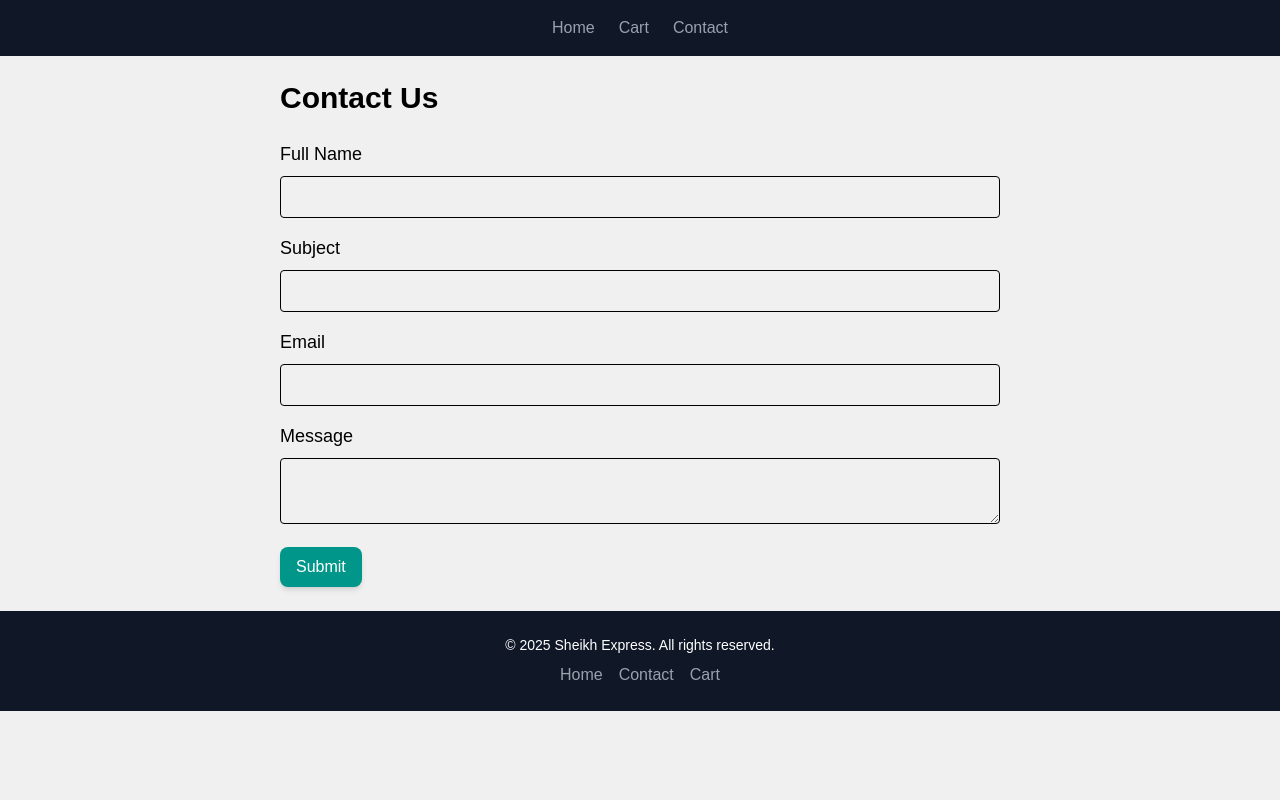
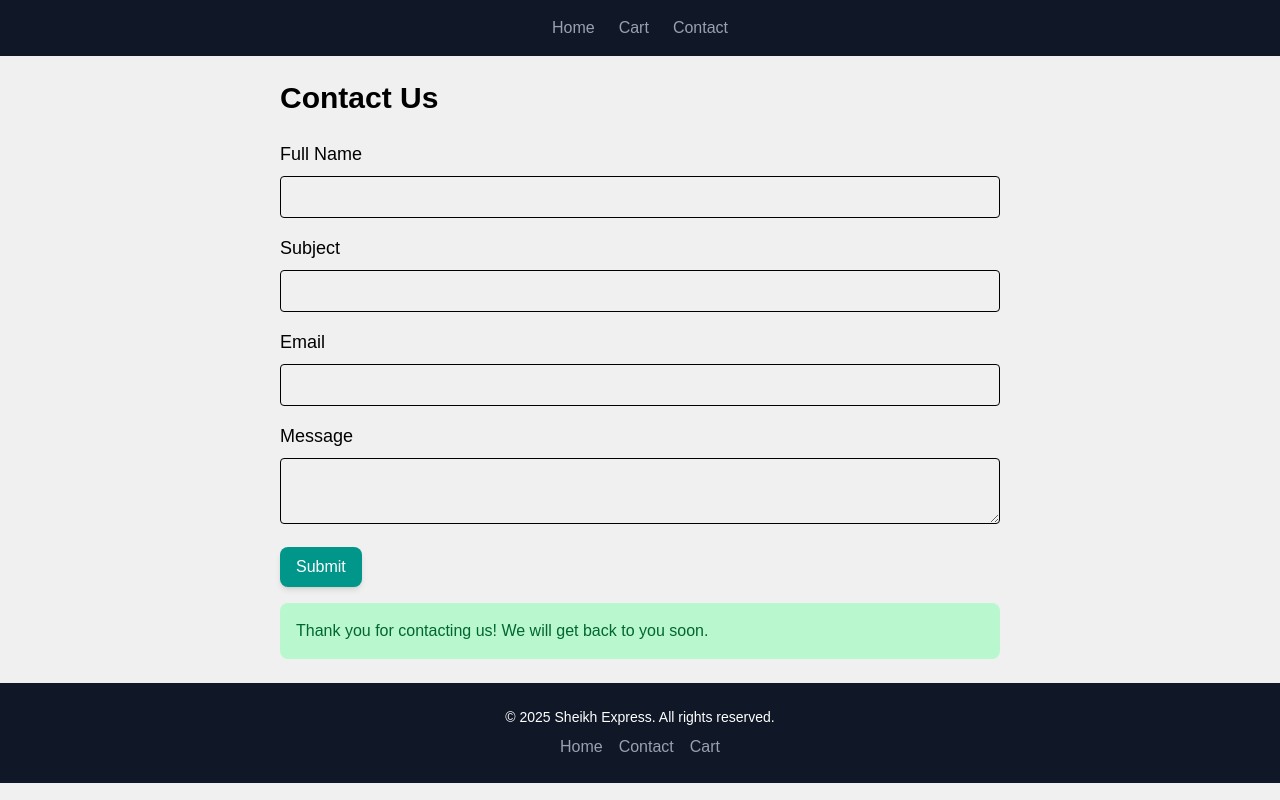
Before and after one commit to kanotten/React-Ca, a React (Vite) app: page /contact in a window 1280 px wide. Both pictures are taken after typing "Sample", "Sample", "name@example.com", "Sample" into the empty fields and a click on the button "Submit". Built offline with nearby package versions, Linux system fonts and the light colour scheme.

Commit message:
added confirmation on contact form

```diff
--- a/src/pages/ContactPage.jsx
+++ b/src/pages/ContactPage.jsx
@@ -15,6 +15,8 @@ export default function ContactPage() {
     subject: "",
     message: "",
   });
+
+  const [isSubmitted, setIsSubmitted] = useState(false);
 
   const handleChange = (e) => {
     const { name, value } = e.target;
@@ -43,6 +45,7 @@ export default function ContactPage() {
 
     if (Object.keys(formErrors).length === 0) {
       console.log("Form submitted", formData);
+      setIsSubmitted(true);
       setFormData({ fullName: "", subject: "", email: "", message: "" });
     }
   };
@@ -122,6 +125,12 @@ export default function ContactPage() {
           Submit
         </Button>
       </form>
+
+      {isSubmitted && (
+        <div className="bg-green-200 text-green-800 p-4 rounded-lg mt-4">
+          Thank you for contacting us! We will get back to you soon.
+        </div>
+      )}
     </div>
   );
 }
```
